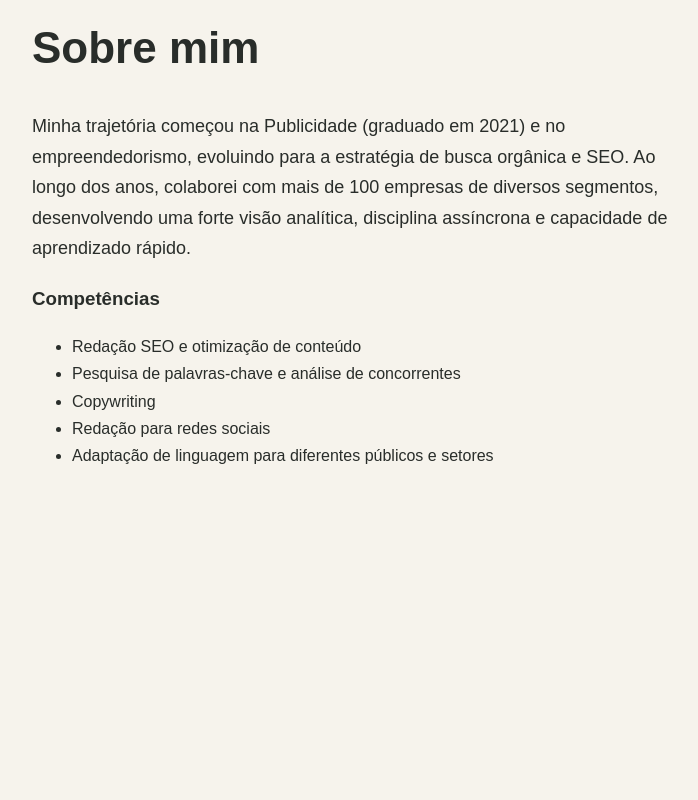
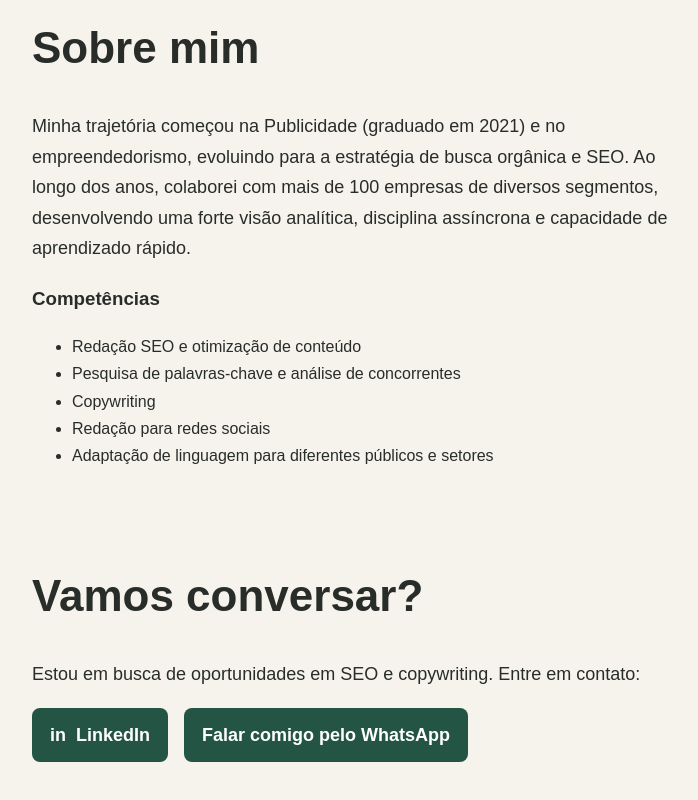
Before and after one commit to gabrielmontesano97/gabrielmontesano97.github.io, a plain HTML site: page index.html in a window 1280 px wide. Shown: the part 2756-3556 px from the top of the page, without its empty margins (90-788 px from the left). Before the commit the page ends 3321 px from the top, so only its background shows below. Drawn offline with Linux system fonts and the light colour scheme.

Commit message:
Update index.html

```diff
--- a/index.html
+++ b/index.html
@@ -204,4 +204,34 @@
     <li>Adaptação de linguagem para diferentes públicos e setores</li>
   </ul>
 </section>
+  <section aria-labelledby="contato" style="clear: both; padding-top: 48px;">
+  <h2 id="contato">Vamos conversar?</h2>
+
+  <p>
+    Estou em busca de oportunidades em SEO e copywriting.
+    Entre em contato:
+  </p>
+
+  <p style="display: flex; flex-wrap: wrap; gap: 16px;">
+    <a
+      href="https://www.linkedin.com/in/gabriel-montesano/"
+      target="_blank"
+      rel="noopener noreferrer"
+      aria-label="Visitar meu perfil no LinkedIn"
+      style="display: inline-flex; align-items: center; gap: 10px; padding: 12px 18px; border-radius: 8px; background: #245544; color: white; text-decoration: none; font-weight: bold;"
+    >
+      <span aria-hidden="true">in</span>
+      LinkedIn
+    </a>
+
+    <a
+      href="https://wa.me/5519998417693"
+      target="_blank"
+      rel="noopener noreferrer"
+      style="display: inline-block; padding: 12px 18px; border-radius: 8px; background: #245544; color: white; text-decoration: none; font-weight: bold;"
+    >
+      Falar comigo pelo WhatsApp
+    </a>
+  </p>
+</section>
 </html>
```
